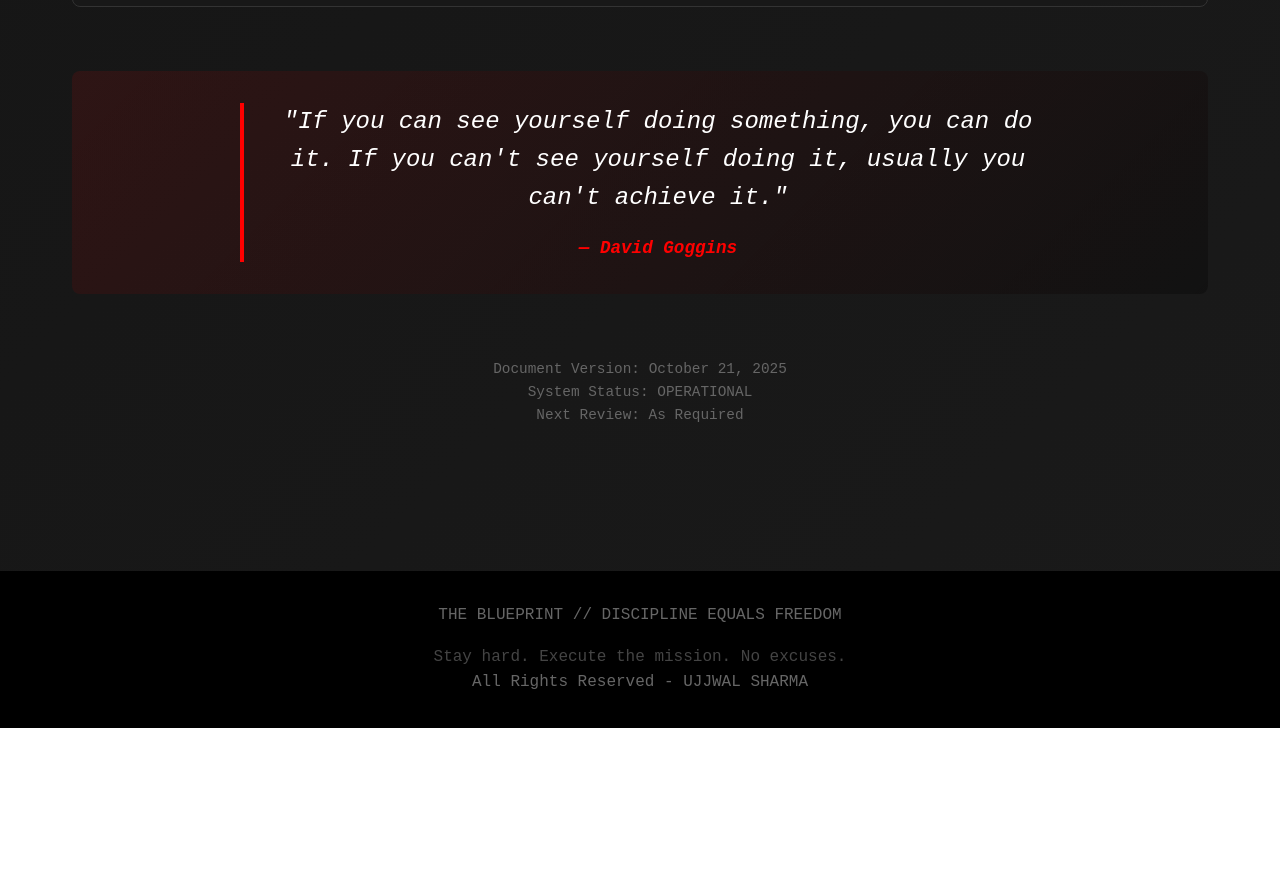
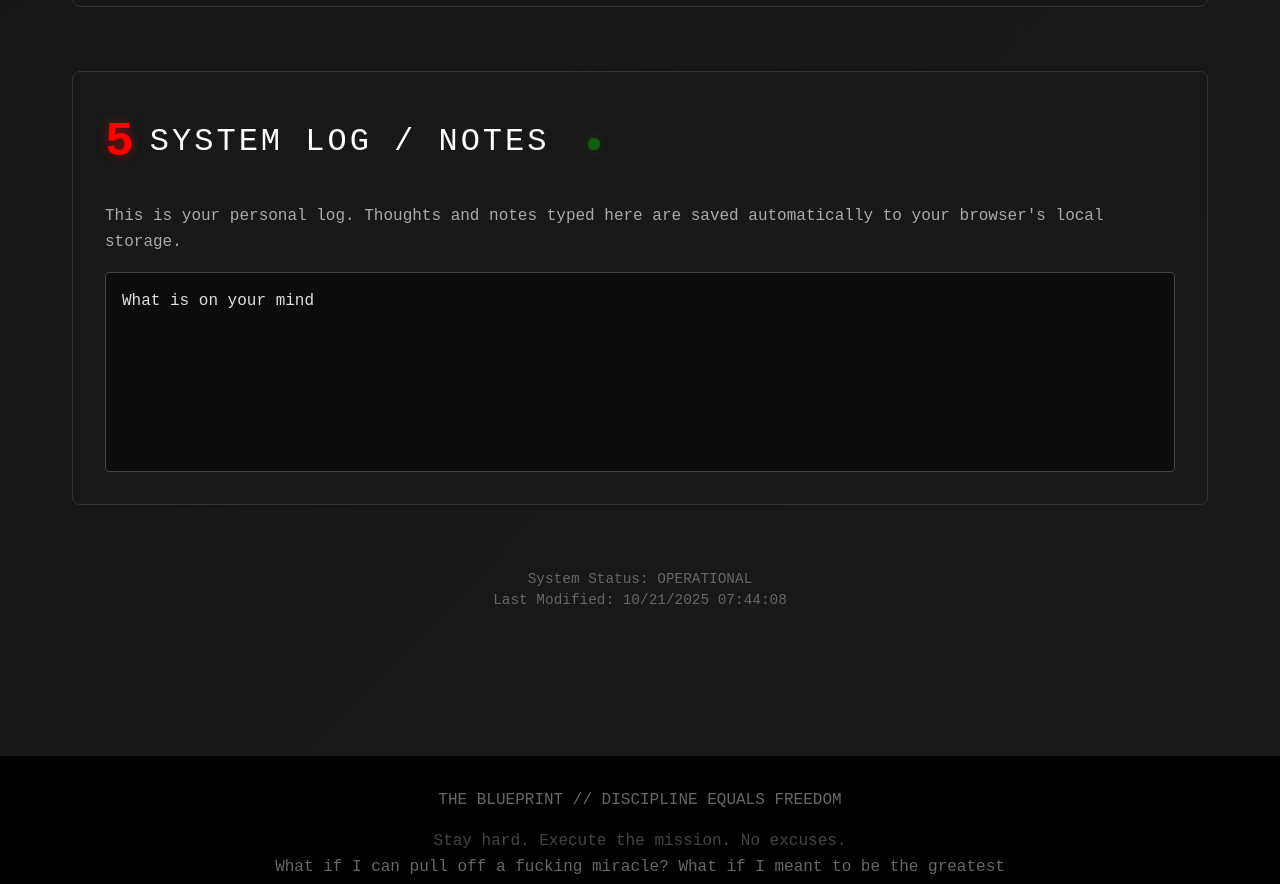
Before and after one commit to ujj-wal2908/klea, a plain HTML site: page index.html in a window 1280 px wide. Shown: the part 6598-7482 px from the top of the page. Before the commit the page ends 7326 px from the top, so only its background shows below. Drawn offline with Linux system fonts and the light colour scheme.

Commit message:
Implement notes section with local storage
Added a new notes section with local storage functionality to save and load user notes. Updated styles for the notes editor and dynamic date display.

```diff
--- a/index.html
+++ b/index.html
@@ -296,6 +296,22 @@
             color: #666;
             margin: 3rem 0;
             font-size: 0.9rem;
+            line-height: 1.5;
+        }
+
+        /* NEW STYLES FOR NOTES SECTION */
+        #notes-editor {
+            min-height: 200px;
+            background: rgba(0,0,0,0.5);
+            border: 1px solid #444;
+            padding: 1rem;
+            color: #e0e0e0;
+            border-radius: 4px;
+            outline: none;
+            transition: border-color 0.3s ease;
+        }
+        #notes-editor:focus {
+            border-color: #ff0000;
         }
 
         footer {
@@ -326,7 +342,7 @@
 <body>
     <div class="hero">
         <h1>THE BLUEPRINT</h1>
-        <div class="hero-subtitle">System Protocols • October 21, 2025</div>
+        <div class="hero-subtitle" id="current-date-display">System Protocols</div>
         <div class="goggins-quote">
             "You are in danger of living a life so comfortable and soft, that you will die without ever realizing your true potential."
             <cite>— David Goggins</cite>
@@ -335,12 +351,15 @@
     </div>
 
     <div class="container">
+
+        <!-- PROTOCOL SECTIONS 1-4 (SAME AS BEFORE) -->
         <div class="section">
             <div class="section-header" onclick="toggleSection('section1')">
                 <div class="section-number">1</div>
                 <div class="section-title">Core System & Discipline Protocols <span class="status-indicator"></span></div>
             </div>
             <div class="collapsible-content active" id="section1">
+                <!-- Content for Section 1 goes here -->
                 <div class="protocol">
                     <div class="protocol-title">1.1 Daily Stand-up</div>
                     <div class="protocol-need">NEED: Enforce accountability, track metrics, prevent aimless drift</div>
@@ -388,6 +407,7 @@
                 <div class="section-title">Mission Execution (Work) Protocols <span class="status-indicator"></span></div>
             </div>
             <div class="collapsible-content active" id="section2">
+               <!-- Content for Section 2 -->
                 <div class="protocol">
                     <div class="protocol-title">2.1 The Engineer's Invocation</div>
                     <div class="protocol-need">NEED: Prime your identity and focus immediately before deep work, overwriting the "lazy person" identity.</div>
@@ -452,6 +472,7 @@
                 <div class="section-title">System Defense Protocols <span class="status-indicator"></span></div>
             </div>
             <div class="collapsible-content active" id="section3">
+                <!-- Content for Section 3 -->
                 <div class="protocol">
                     <div class="protocol-title">3.1 Environmental Protocol 1.1</div>
                     <div class="protocol-need">NEED: Create a sterile, distraction-free workspace optimized for deep work.</div>
@@ -512,7 +533,8 @@
                 <div class="section-title">Contingency Protocols <span class="status-indicator"></span></div>
             </div>
             <div class="collapsible-content active" id="section4">
-                <div class="protocol">
+                <!-- Content for Section 4 -->
+                 <div class="protocol">
                     <div class="protocol-title">4.1 Medical Standby</div>
                     <div class="protocol-need">NEED: Manage illness without total system collapse and ensure structured recovery.</div>
                     <div class="protocol-execution">
@@ -527,27 +549,34 @@
             </div>
         </div>
 
-        <div class="quote-divider">
-            <blockquote>
-                "If you can see yourself doing something, you can do it. If you can't see yourself doing it, usually you can't achieve it."
-                <cite>— David Goggins</cite>
-            </blockquote>
+        <!-- NEW NOTES SECTION -->
+        <div class="section">
+            <div class="section-header" onclick="toggleSection('section5')">
+                <div class="section-number">5</div>
+                <div class="section-title">System Log / Notes <span class="status-indicator"></span></div>
+            </div>
+            <div class="collapsible-content active" id="section5">
+                <p style="color: #aaa; margin-bottom: 1rem;">This is your personal log. Thoughts and notes typed here are saved automatically to your browser's local storage.</p>
+                <div id="notes-editor" contenteditable="true" onkeyup="saveNotes()"></div>
+            </div>
         </div>
 
         <div class="timestamp">
-            Document Version: October 21, 2025<br>
             System Status: OPERATIONAL<br>
-            Next Review: As Required
+            <span id="last-modified-display"></span>
         </div>
     </div>
 
     <footer>
         <p>THE BLUEPRINT // DISCIPLINE EQUALS FREEDOM</p>
         <p style="margin-top: 1rem; color: #444;">Stay hard. Execute the mission. No excuses.</p>
-      <p>All Rights Reserved - UJJWAL SHARMA</p>
+        <p>What if I can pull off a fucking miracle? What if I meant to be the greatest</p>
     </footer>
 
     <script>
+        // --- CORE FUNCTIONALITY ---
+
+        // Function to toggle collapsible sections
         function toggleSection(sectionId) {
             const content = document.getElementById(sectionId);
             content.classList.toggle('active');
@@ -570,10 +599,55 @@
             observer.observe(section);
         });
 
-        // Smooth scroll
+        // Smooth scroll for hero button
         document.querySelector('.scroll-indicator').addEventListener('click', () => {
             window.scrollTo({ top: window.innerHeight, behavior: 'smooth' });
         });
+
+        // --- NEW DYNAMIC FUNCTIONALITY ---
+
+        // 1. DYNAMIC DATE AND TIMESTAMPS
+        function setDynamicDates() {
+            const currentDateElement = document.getElementById('current-date-display');
+            const lastModifiedElement = document.getElementById('last-modified-display');
+
+            // Set the main "As of" date to today
+            const today = new Date();
+            const options = { year: 'numeric', month: 'long', day: 'numeric' };
+            currentDateElement.textContent = `System Protocols • ${today.toLocaleDateString(undefined, options)}`;
+
+            // Set the "Last Modified" date from the file properties
+            if (document.lastModified) {
+                lastModifiedElement.textContent = `Last Modified: ${document.lastModified}`;
+            }
+        }
+
+        // 2. NOTES SECTION WITH LOCAL STORAGE
+        const notesEditor = document.getElementById('notes-editor');
+
+        // Function to save notes to local storage
+        function saveNotes() {
+            localStorage.setItem('blueprint_notes', notesEditor.innerHTML);
+        }
+
+        // Function to load notes from local storage
+        function loadNotes() {
+            const savedNotes = localStorage.getItem('blueprint_notes');
+            if (savedNotes) {
+                notesEditor.innerHTML = savedNotes;
+            } else {
+                // Default text if no notes are saved yet
+                notesEditor.innerHTML = '<div>What is on your mind</div>';
+            }
+        }
+
+        // --- INITIALIZATION ---
+        // Run these functions when the page has fully loaded
+        window.onload = () => {
+            setDynamicDates();
+            loadNotes();
+        };
+
     </script>
 </body>
 </html>
```
